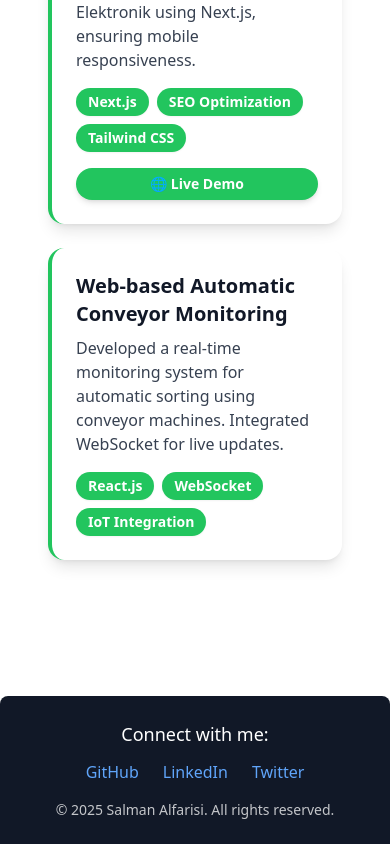
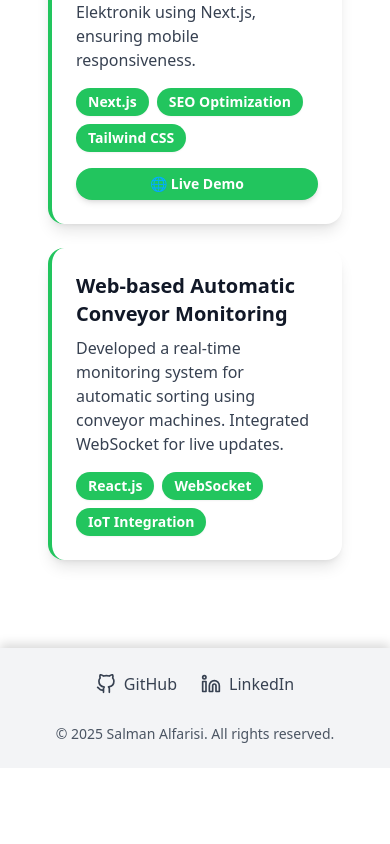
Before and after one commit to salmanalfarisi29/web-portofolio-salman, a Next.js app: page / in a window 390 px wide. Shown: the part 5496-6340 px from the top of the page. After the commit the page ends 6264 px from the top, so only its background shows below. Built offline with nearby package versions, Linux system fonts and the light colour scheme.

Commit message:
FEAT : SHADOW AT FOOTER AND REVISION HEADER

```diff
--- a/src/app/components/Footer.tsx
+++ b/src/app/components/Footer.tsx
@@ -1,13 +1,46 @@
+"use client";
+
+import { motion } from "framer-motion";
+import { FiGithub, FiLinkedin, FiTwitter } from "react-icons/fi";
+
 export default function Footer() {
-    return (
-    <footer className="mt-12 p-6 text-center bg-gray-900 text-white rounded-t-lg">
-    <p className="text-lg">Connect with me:</p>
-    <div className="flex justify-center gap-6 mt-3">
-        <a href="#" className="text-blue-400 hover:text-blue-300 transition">GitHub</a>
-        <a href="#" className="text-blue-400 hover:text-blue-300 transition">LinkedIn</a>
-        <a href="#" className="text-blue-400 hover:text-blue-300 transition">Twitter</a>
-    </div>
-    <p className="mt-4 text-sm opacity-75">© {new Date().getFullYear()} Salman Alfarisi. All rights reserved.</p>
-    </footer>
-    );
-  }
+  return (
+    <motion.footer
+      initial={{ opacity: 0 }}
+      whileInView={{ opacity: 1 }}
+      transition={{ duration: 1 }}
+      viewport={{ once: true }}
+      className="py-6 bg-gray-100 dark:bg-gray-900 text-gray-900 dark:text-gray-300 text-center shadow-[0px_-4px_10px_rgba(0,0,0,0.15)] transition-all duration-300"
+    >
+      <div className="max-w-6xl mx-auto flex flex-col items-center">
+        {/* Social Media Links */}
+        <div className="flex space-x-6 mb-4">
+          <a
+            href="https://github.com/salmanalfarisi29"
+            target="_blank"
+            rel="noopener noreferrer"
+            className="flex items-center space-x-2 text-gray-700 dark:text-gray-300 hover:text-black dark:hover:text-white transition"
+          >
+            <FiGithub size={20} />
+            <span>GitHub</span>
+          </a>
+
+          <a
+            href="https://linkedin.com/in/salmanalfarisi31"
+            target="_blank"
+            rel="noopener noreferrer"
+            className="flex items-center space-x-2 text-gray-700 dark:text-gray-300 hover:text-black dark:hover:text-white transition"
+          >
+            <FiLinkedin size={20} />
+            <span>LinkedIn</span>
+          </a>
+        </div>
+
+        {/* Copyright */}
+        <p className="text-sm text-gray-600 dark:text-gray-400 mt-3 transition-all duration-300">
+          © {new Date().getFullYear()} Salman Alfarisi. All rights reserved.
+        </p>
+      </div>
+    </motion.footer>
+  );
+}
--- a/src/app/components/Header.tsx
+++ b/src/app/components/Header.tsx
@@ -4,46 +4,50 @@ import { useState } from "react";
 import { useTheme } from "../context/ThemeContext";
 import { FiSun, FiMoon, FiMenu, FiX } from "react-icons/fi";
 import { motion } from "framer-motion";
+import Link from "next/link";
 
 export default function Header() {
   const { theme, toggleTheme } = useTheme();
-  const [isOpen, setIsOpen] = useState(false); // State untuk mengontrol menu
+  const [isOpen, setIsOpen] = useState(false); // State untuk mobile menu
 
   return (
     <header className="fixed top-0 left-0 w-full z-50 bg-white dark:bg-gray-900 shadow-md py-4 transition-all duration-300">
       <div className="container mx-auto px-6 flex justify-between items-center">
+        {/* Branding */}
         <h1 className="text-xl font-bold text-gray-800 dark:text-white">
-          Salman's Portfolio
+          Salman&apos;s Portfolio
         </h1>
 
-        {/* Hamburger Button (Hanya muncul di mobile) */}
+        {/* Navbar - Desktop Mode */}
+        <nav className="hidden md:flex items-center space-x-8 text-gray-700 dark:text-gray-300">
+          {["About Me", "Skills", "Projects"].map((item) => (
+            <Link
+              key={item}
+              href={`#${item.toLowerCase().replace(/\s+/g, "-")}`}
+              className="hover:text-green-500 dark:hover:text-yellow-400 transition font-medium"
+            >
+              {item}
+            </Link>
+          ))}
+        </nav>
+
+        {/* Light/Dark Mode Toggle & Menu di Sebelah Kiri */}
+        <div className="hidden md:flex items-center space-x-4">
+          <button onClick={toggleTheme} className="text-gray-700 dark:text-white">
+            {theme === "light" ? <FiMoon size={24} /> : <FiSun size={24} />}
+          </button>
+        </div>
+
+        {/* Hamburger Menu Button (Mobile) */}
         <button
           className="md:hidden text-gray-800 dark:text-white focus:outline-none"
           onClick={() => setIsOpen(!isOpen)}
         >
           {isOpen ? <FiX size={30} /> : <FiMenu size={30} />}
         </button>
-
-        {/* Navbar - Desktop Mode */}
-        <nav className="hidden md:flex space-x-8 text-gray-700 dark:text-gray-300">
-          {["About Me", "Skills", "Projects"].map((item) => (
-            <a
-              key={item}
-              href={`#${item.toLowerCase().replace(/\s+/g, "-")}`}
-              className="hover:text-blue-600 dark:hover:text-yellow-400 transition"
-            >
-              {item}
-            </a>
-          ))}
-        </nav>
-
-        {/* Toggle Light/Dark Mode */}
-        <button onClick={toggleTheme} className="hidden md:block text-gray-700 dark:text-white">
-          {theme === "light" ? <FiMoon size={24} /> : <FiSun size={24} />}
-        </button>
       </div>
 
-      {/* Mobile Menu (Animated) */}
+      {/* Mobile Menu */}
       {isOpen && (
         <motion.div
           initial={{ opacity: 0, y: -10 }}
@@ -51,18 +55,18 @@ export default function Header() {
           exit={{ opacity: 0, y: -10 }}
           className="md:hidden absolute top-16 left-0 w-full bg-white dark:bg-gray-900 shadow-md p-6 flex flex-col items-center space-y-4"
         >
-          {["About Me", "Skills", "Projects", "Galeri"].map((item) => (
-            <a
+          {["About Me", "Skills", "Projects"].map((item) => (
+            <Link
               key={item}
               href={`#${item.toLowerCase().replace(/\s+/g, "-")}`}
-              className="text-gray-800 dark:text-white hover:text-blue-600 dark:hover:text-yellow-400 transition"
-              onClick={() => setIsOpen(false)} // Tutup menu setelah klik
+              className="text-gray-800 dark:text-white hover:text-green-500 dark:hover:text-yellow-400 transition font-medium"
+              onClick={() => setIsOpen(false)}
             >
               {item}
-            </a>
+            </Link>
           ))}
 
-          {/* Toggle Dark Mode (Mobile) */}
+          {/* Dark Mode Toggle di Mobile */}
           <button onClick={toggleTheme} className="text-gray-700 dark:text-white mt-4">
             {theme === "light" ? <FiMoon size={24} /> : <FiSun size={24} />}
           </button>
```
